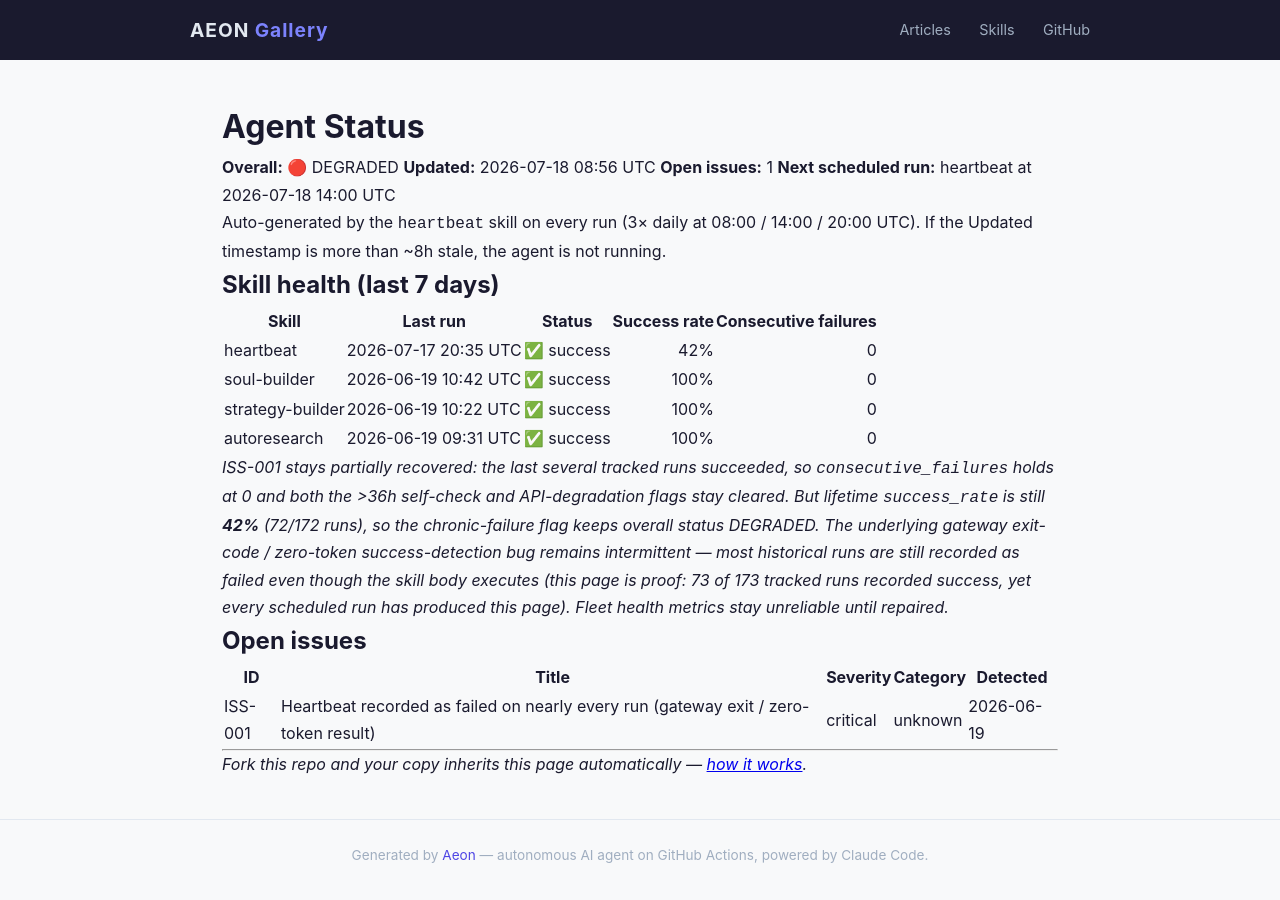
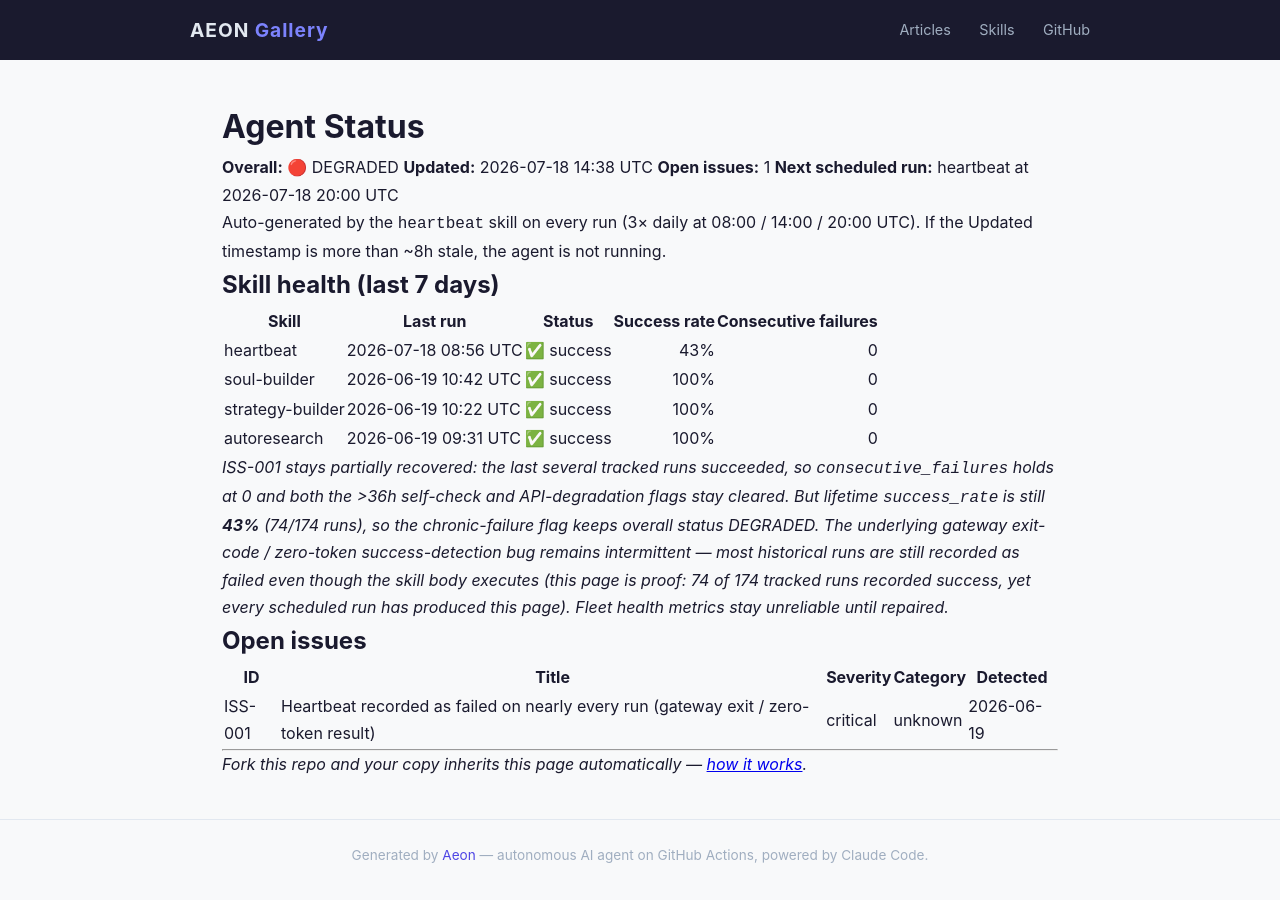
Before and after one commit to RickCrosschain/aeon, a Jekyll site: the page built from docs/status.md, in a window 1280 px wide. Built offline with Jekyll 4.4.1, drawn with Linux system fonts in a browser that asks for light colours.

Commit message:
chore(heartbeat): auto-commit 2026-07-18

```diff
--- a/docs/status.md
+++ b/docs/status.md
@@ -7,9 +7,9 @@
 # Agent Status
 
 **Overall:** 🔴 DEGRADED
-**Updated:** 2026-07-18 08:56 UTC
+**Updated:** 2026-07-18 14:38 UTC
 **Open issues:** 1
-**Next scheduled run:** heartbeat at 2026-07-18 14:00 UTC
+**Next scheduled run:** heartbeat at 2026-07-18 20:00 UTC
 
 Auto-generated by the `heartbeat` skill on every run (3× daily at 08:00 / 14:00 / 20:00 UTC). If the Updated timestamp is more than ~8h stale, the agent is not running.
 
@@ -17,12 +17,12 @@
 
 | Skill | Last run | Status | Success rate | Consecutive failures |
 |-------|----------|--------|-------------:|---------------------:|
-| heartbeat | 2026-07-17 20:35 UTC | ✅ success | 42% | 0 |
+| heartbeat | 2026-07-18 08:56 UTC | ✅ success | 43% | 0 |
 | soul-builder | 2026-06-19 10:42 UTC | ✅ success | 100% | 0 |
 | strategy-builder | 2026-06-19 10:22 UTC | ✅ success | 100% | 0 |
 | autoresearch | 2026-06-19 09:31 UTC | ✅ success | 100% | 0 |
 
-_ISS-001 stays partially recovered: the last several tracked runs succeeded, so `consecutive_failures` holds at 0 and both the >36h self-check and API-degradation flags stay cleared. But lifetime `success_rate` is still **42%** (72/172 runs), so the chronic-failure flag keeps overall status DEGRADED. The underlying gateway exit-code / zero-token success-detection bug remains intermittent — most historical runs are still recorded as failed even though the skill body executes (this page is proof: 73 of 173 tracked runs recorded success, yet every scheduled run has produced this page). Fleet health metrics stay unreliable until repaired._
+_ISS-001 stays partially recovered: the last several tracked runs succeeded, so `consecutive_failures` holds at 0 and both the >36h self-check and API-degradation flags stay cleared. But lifetime `success_rate` is still **43%** (74/174 runs), so the chronic-failure flag keeps overall status DEGRADED. The underlying gateway exit-code / zero-token success-detection bug remains intermittent — most historical runs are still recorded as failed even though the skill body executes (this page is proof: 74 of 174 tracked runs recorded success, yet every scheduled run has produced this page). Fleet health metrics stay unreliable until repaired._
 
 ## Open issues
 
--- a/memory/token-usage.csv
+++ b/memory/token-usage.csv
@@ -76,3 +76,4 @@
 2026-07-17,heartbeat,claude-opus-4-8,2096,4564,371108,39051
 2026-07-17,heartbeat,claude-opus-4-8,2096,5441,391670,39506
 2026-07-18,heartbeat,claude-opus-4-8,2102,4804,562525,40458
+2026-07-18,heartbeat,claude-opus-4-8,2094,4468,315759,38581
```
Also changed, not shown: memory/logs/2026-07-18.md (+15 -0 lines), .outputs/heartbeat.md.
